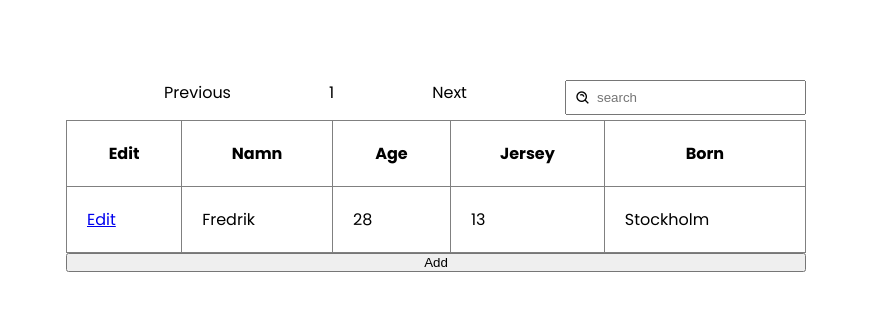
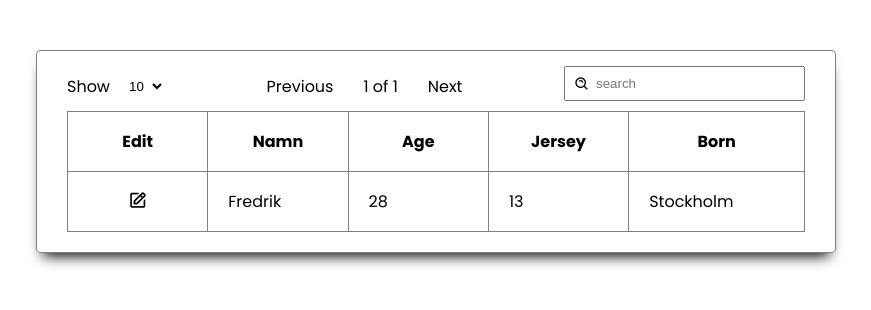
Before and after one commit to FreddeJon/js-crud, a website with bundled scripts: page index.html in a window 1280 px wide. Shown: the whole page, without its empty margins (204-1075 px from the left). Built offline with nearby package versions, Linux system fonts and the light colour scheme; data requests are answered from the project's data file.

Commit message:
added styling to table, search function needs tweeking so that you can paginate the search result

```diff
--- a/app.css
+++ b/app.css
@@ -17,31 +17,62 @@ html {
   display: flex;
   flex-direction: column;
   justify-content: center;
-
+  border: 1px solid gray;
   margin: 50px auto;
   min-width: 400px;
   max-width: 800px;
-  /* border: 1px solid black; */
-  padding: 30px;
+  padding: 10px 30px 20px 30px;
+  border-radius: 4px;
+  box-shadow: 0px 10px 13px -7px #000000, 0px 17px 21px -6px rgba(0, 0, 0, 0);
 }
 
 .table-container table {
   border-left: 1px solid grey;
   border-top: 1px solid grey;
-  /* border-bottom: none; box-shadow: 0px 1px 1px grey; */
 }
 
 .table-container th,
 .table-container td {
-  padding: 20px;
+  padding: 5px 20px;
   border-bottom: 1px solid grey;
   border-right: 1px solid grey;
+  width: 100px;
+  height: 60px;
 }
+.table-container tr:nth-child(2n) {
+  background-color: rgb(216, 216, 216);
+}
+
+.table-container tbody tr:hover {
+  background-color: rgb(226, 226, 226);
+}
+
+.table-container tbody tr a {
+  display: block;
+  text-decoration: none;
+  color: inherit;
+  font-size: 20px;
+  transition: all ease 0.1s;
+}
+.table-container tbody tr a:hover {
+  transform: scale(1.2);
+}
+.table-container tbody tr td:first-child {
+  text-align: center;
+}
+
+.table-container thead tr th:not(:first-child):hover {
+  background-color: #f18c2e;
+}
+
 .table-header {
   display: flex;
+  padding: 5px 0;
+  user-select: none;
 }
 .pagination-controls {
   display: flex;
+  align-items: center;
   width: 100%;
   justify-content: space-evenly;
 }
@@ -61,3 +92,38 @@ html {
   padding: 8px 30px;
   margin-left: auto;
 }
+
+.search input:hover ~ i {
+  transform: scale(1.05);
+}
+#previous {
+  margin: 0 10px 0 auto;
+  padding: 2px 20px;
+  border-top-left-radius: 15px;
+  border-bottom-left-radius: 15px;
+}
+#next {
+  margin: 0 auto 0 10px;
+  padding: 2px 20px;
+  border-top-right-radius: 15px;
+  border-bottom-right-radius: 15px;
+}
+#previous:hover,
+#next:hover {
+  background-color: rgb(226, 226, 226);
+}
+select {
+  background: white;
+  border: none;
+  overflow: hidden;
+  width: 40px;
+}
+
+.selectPagesContainer {
+  display: flex;
+  justify-content: space-between;
+  align-items: center;
+}
+.selectPagesContainer p {
+  margin-right: 15px;
+}
--- a/index.html
+++ b/index.html
@@ -9,26 +9,33 @@
       rel="stylesheet"
     />
     <link rel="stylesheet" href="app.css" />
+    <link rel="shortcut icon" href="#" />
     <title>Home</title>
   </head>
   <body>
     <div class="table-container">
       <div class="table-header">
+        <div class="selectPagesContainer">
+          <p>Show</p>
+          <select id="selectPages" selected="10">
+            <option value="10">10</option>
+            <option value="25">25</option>
+            <option value="50">50</option>
+          </select>
+        </div>
         <div class="pagination-controls">
           <a id="previous">Previous</a>
           <p id="page">1</p>
           <a id="next">Next</a>
         </div>
         <div class="search">
+          <input id="tableSearch" type="text" placeholder="search" />
           <i class="bx bx-search-alt"></i>
-          <input id="tableSearch" type="text" placeholder="search" />
         </div>
       </div>
-
       <table id="table">
         <thead id="tableHeader"></thead>
       </table>
-      <button id="sort">Add</button>
     </div>
     <script type="module" src="/js/app.js"></script>
   </body>
--- a/js/modules/createTableHelper.js
+++ b/js/modules/createTableHandler.js
@@ -19,13 +19,15 @@ const createPlayerTbody = (playerData) => {
 };
 
 const createEditLink = (id) => {
+  const iconHtml = "<i class='bx bx-edit'></i>";
   const editTd = createEl("td");
-  const edit = createEl("a", "Edit");
+  const edit = createEl("a");
+  edit.innerHTML = iconHtml;
   edit.href = `/${id}`;
   editTd.append(edit);
-  edit.addEventListener("click", () => {
-    window.location.replace(`?id=${id}`);
-  });
+  // edit.addEventListener("click", () => {
+  //   window.location.replace(`?id=${id}`);
+  // });
   return editTd;
 };
 
--- a/js/modules/index.js
+++ b/js/modules/index.js
@@ -1,9 +1,11 @@
-import { capitalizeFirstLetter, createEl, removeElement } from "./utils.js";
-import { createPlayerTbody, createHeaders } from "./createTableHelper.js";
+import { capitalizeFirstLetter, removeElement } from "./utils.js";
+import { createPlayerTbody, createHeaders } from "./createTableHandler.js";
+
 const tableSearch = document.querySelector("#tableSearch");
+const table = document.querySelector("#table");
 const tableHead = document.querySelector("#tableHeader");
-const table = document.querySelector("#table");
 
+const selectPages = document.querySelector("#selectPages");
 const next = document.querySelector("#next");
 const previous = document.querySelector("#previous");
 const page = document.querySelector("#page");
@@ -12,7 +14,6 @@ next.addEventListener("click", () => {
   if (current_page < data.length / takePages) {
     current_page++;
     startPage += takePages;
-    page.innerText = current_page;
     pagination(data);
   }
 });
@@ -21,7 +22,6 @@ previous.addEventListener("click", () => {
   if (current_page > 1) {
     current_page--;
     startPage -= takePages;
-    page.innerText = current_page;
     pagination(data);
   }
 });
@@ -30,9 +30,16 @@ tableSearch.addEventListener("keyup", (e) => {
   const { value } = e.target;
   search(value);
 });
+
+selectPages.addEventListener("change", (e) => {
+  takePages = Number(e.target.value);
+  startPage = 0;
+  current_page = 1;
+  pagination(data);
+});
 let current_page = 1;
 let startPage = 0;
-let takePages = 5;
+let takePages = 10;
 let isLoaded = false;
 
 let data = [];
@@ -46,6 +53,7 @@ const run = (loadedData) => {
 };
 
 const pagination = (data) => {
+  setCurrentPage();
   let paginatedData = data.slice(startPage, current_page * takePages);
   populateTable(paginatedData);
 };
@@ -73,15 +81,21 @@ const search = (query) => {
     return;
   }
   data.forEach((element) => {
-    const { namn, born } = element;
+    const { namn, born, age, jersey } = element;
     if (
       namn.toLowerCase().includes(query.toLowerCase()) ||
-      born.toLowerCase().includes(query.toLowerCase())
+      born.toLowerCase().includes(query.toLowerCase()) ||
+      (age + "").includes(query) ||
+      (born + "").includes(query)
     ) {
       filtredData.push(element);
     }
   });
   pagination(filtredData);
+};
+
+const setCurrentPage = (length = data.length) => {
+  page.innerText = `${current_page} of ${Math.ceil(length / takePages)}`;
 };
 
 const setHeaderEvent = (el) => {
```
Also changed, not shown: js/modules/editPlayer.js (deleted).
